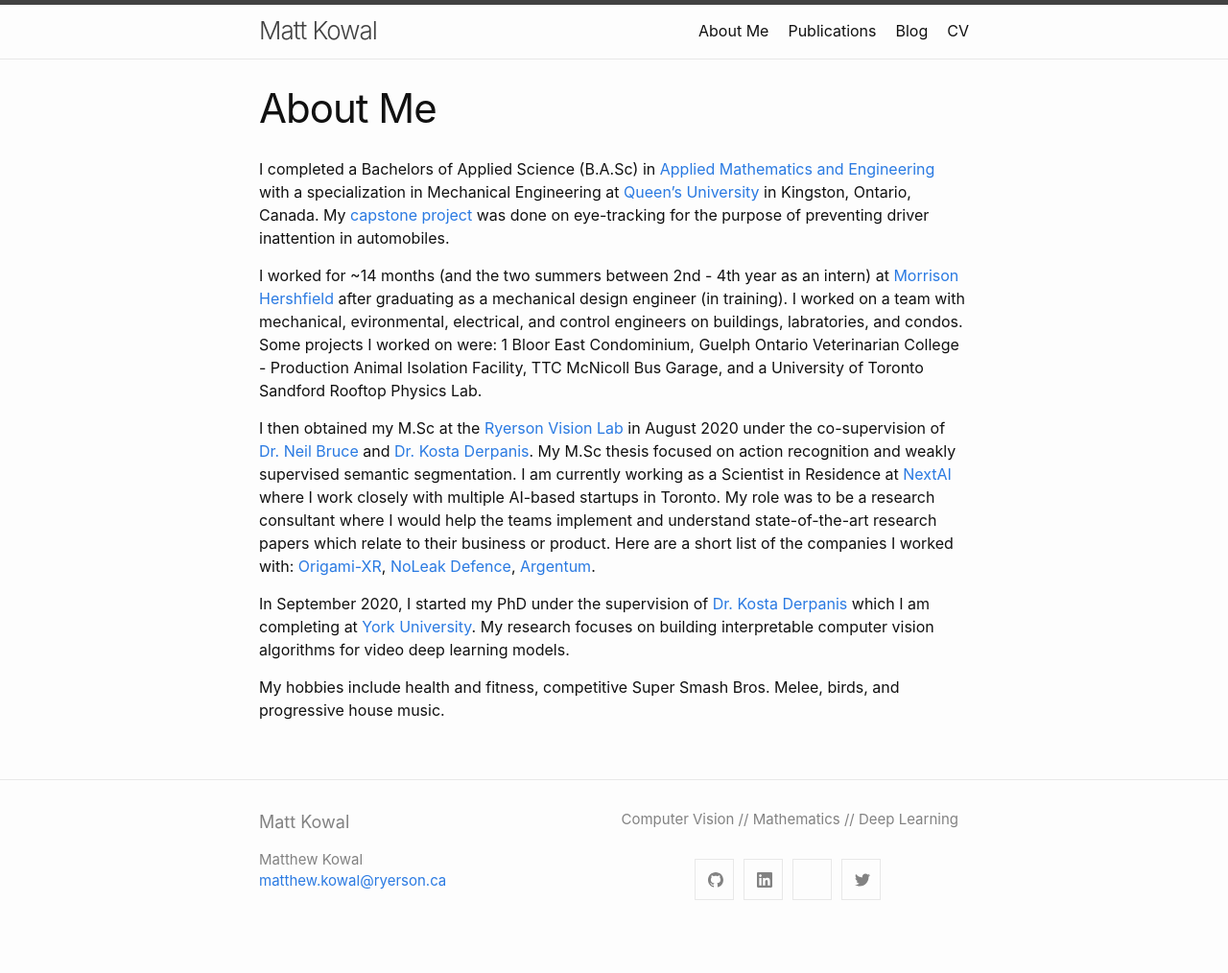
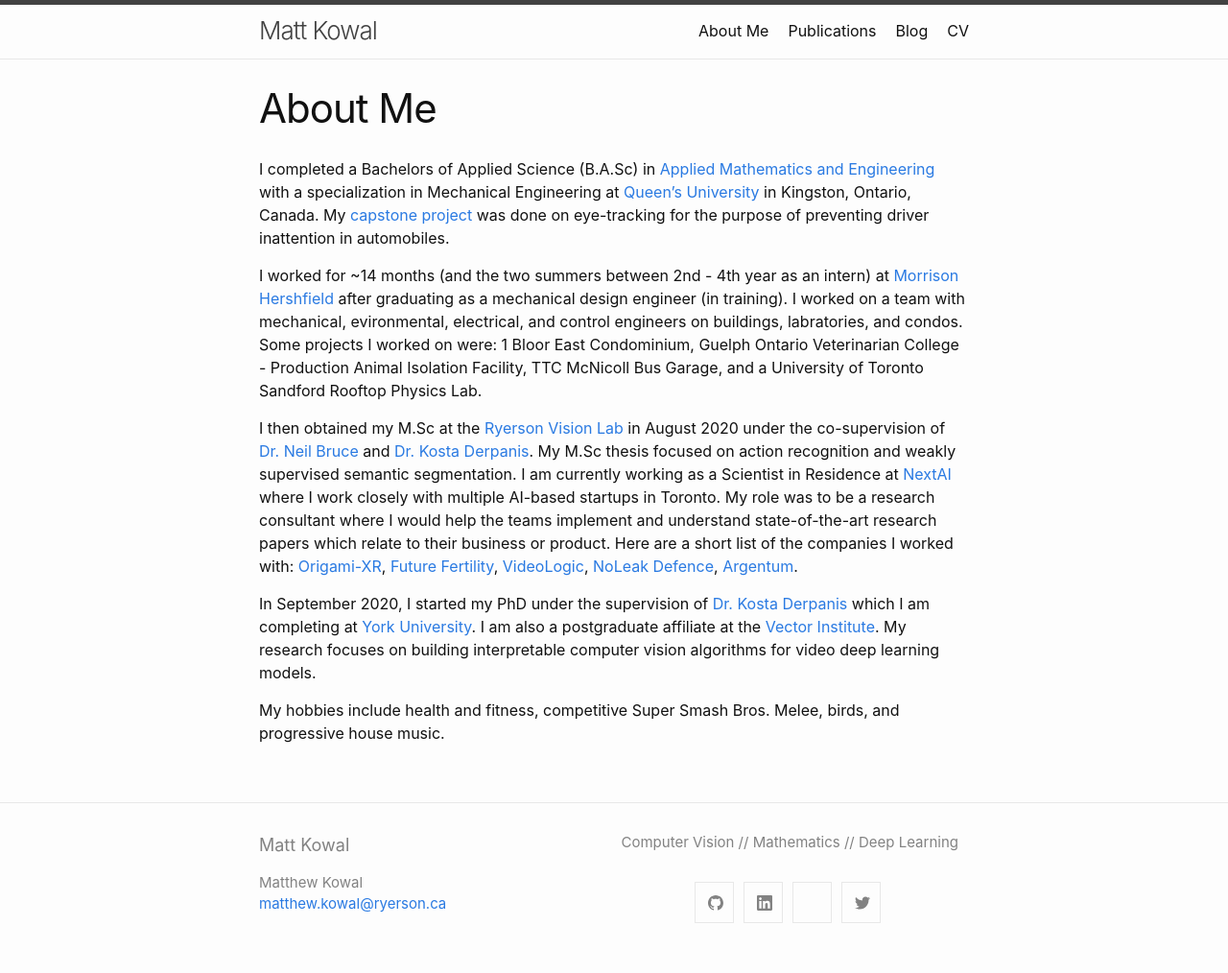
Before and after one commit to MKowal2/MKowal4.github.io, a Jekyll site: the page built from about.md, in a window 1280 px wide. Shown: the whole page at 96% size. Built offline with Jekyll 4.4.1, drawn with Linux system fonts in a browser that asks for light colours; before the commit the page ends 990 px from its top, so only the background shows below that.

Commit message:
Update about.md

```diff
--- a/about.md
+++ b/about.md
@@ -8,9 +8,9 @@ I completed a Bachelors of Applied Science (B.A.Sc) in [Applied Mathematics and
 
 I worked for ~14 months (and the two summers between 2nd - 4th year as an intern) at [Morrison Hershfield](www.morrisonhershfield.com) after graduating as a mechanical design engineer (in training). I worked on a team with mechanical, evironmental, electrical, and control engineers on buildings, labratories, and condos. Some projects I worked on were: 1 Bloor East Condominium, Guelph Ontario Veterinarian College - Production Animal Isolation Facility, TTC McNicoll Bus Garage, and a University of Toronto Sandford Rooftop Physics Lab.
 
-I then obtained my M.Sc at the [Ryerson Vision Lab](https://ryersonvisionlab.github.io/) in August 2020 under the co-supervision of [Dr. Neil Bruce](https://cs.ryerson.ca/~bruce/) and [Dr. Kosta Derpanis](https://cs.ryerson.ca/~kosta/). My M.Sc thesis focused on action recognition and weakly supervised semantic segmentation. I am currently working as a Scientist in Residence at [NextAI](https://www.nextcanada.com/next-ai/) where I work closely with multiple AI-based startups in Toronto. My role was to be a research consultant where I would help the teams implement and understand state-of-the-art research papers which relate to their business or product. Here are a short list of the companies I worked with: [Origami-XR](https://www.origami-xr.com/), [NoLeak Defence](https://www.noleak.io/), [Argentum](https://www.argentum.ai/).
+I then obtained my M.Sc at the [Ryerson Vision Lab](https://ryersonvisionlab.github.io/) in August 2020 under the co-supervision of [Dr. Neil Bruce](https://cs.ryerson.ca/~bruce/) and [Dr. Kosta Derpanis](https://cs.ryerson.ca/~kosta/). My M.Sc thesis focused on action recognition and weakly supervised semantic segmentation. I am currently working as a Scientist in Residence at [NextAI](https://www.nextcanada.com/next-ai/) where I work closely with multiple AI-based startups in Toronto. My role was to be a research consultant where I would help the teams implement and understand state-of-the-art research papers which relate to their business or product. Here are a short list of the companies I worked with: [Origami-XR](https://www.origami-xr.com/), [Future Fertility](https://futurefertility.com/), [VideoLogic](https://www.videologic.io/), [NoLeak Defence](https://www.noleak.io/), [Argentum](https://www.argentum.ai/).
 
 
-In September 2020, I started my PhD under the supervision of [Dr. Kosta Derpanis](https://cs.ryerson.ca/~kosta/) which I am completing at [York University](https://www.yorku.ca/). My research focuses on building interpretable computer vision algorithms for video deep learning models.
+In September 2020, I started my PhD under the supervision of [Dr. Kosta Derpanis](https://cs.ryerson.ca/~kosta/) which I am completing at [York University](https://www.yorku.ca/). I am also a postgraduate affiliate at the [Vector Institute](https://vectorinstitute.ai/). My research focuses on building interpretable computer vision algorithms for video deep learning models.
 
 My hobbies include health and fitness, competitive Super Smash Bros. Melee, birds, and progressive house music.
```
